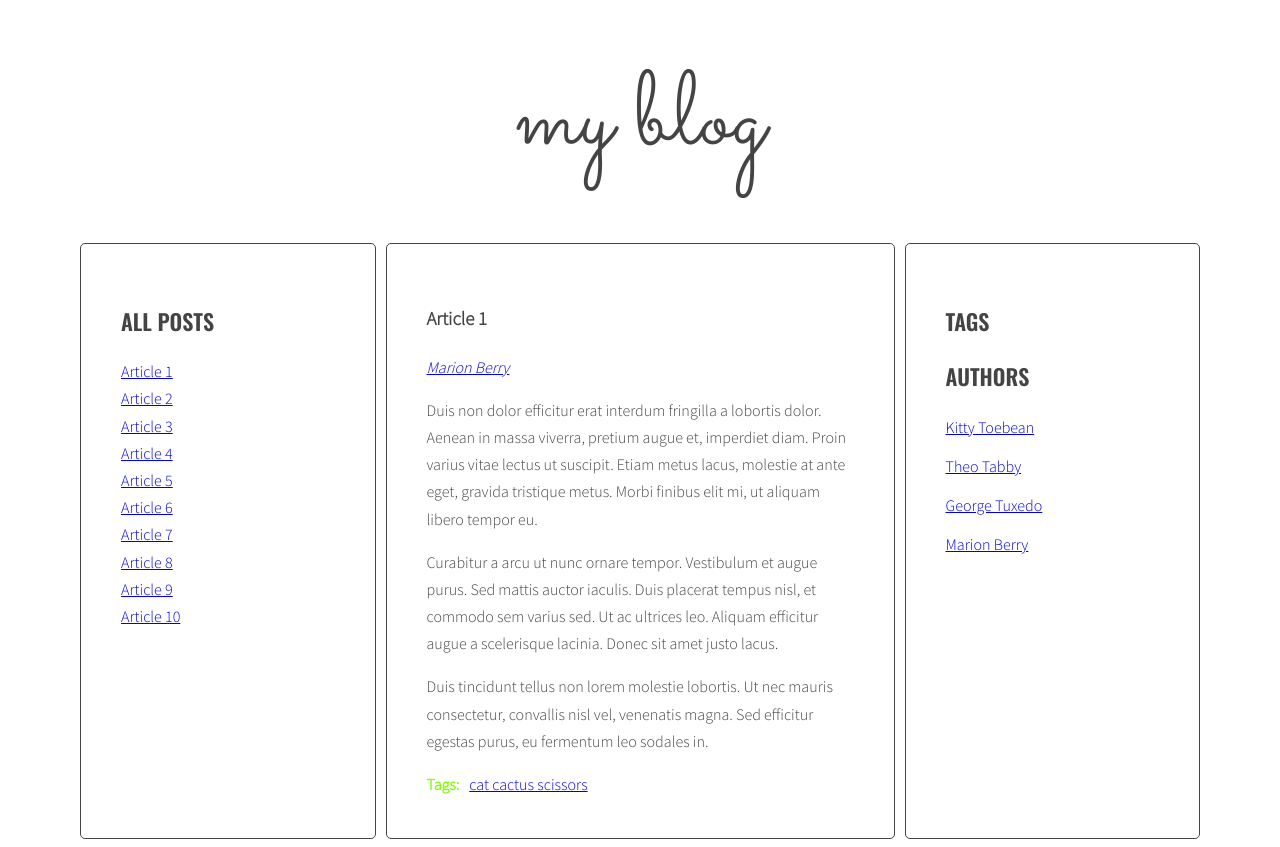
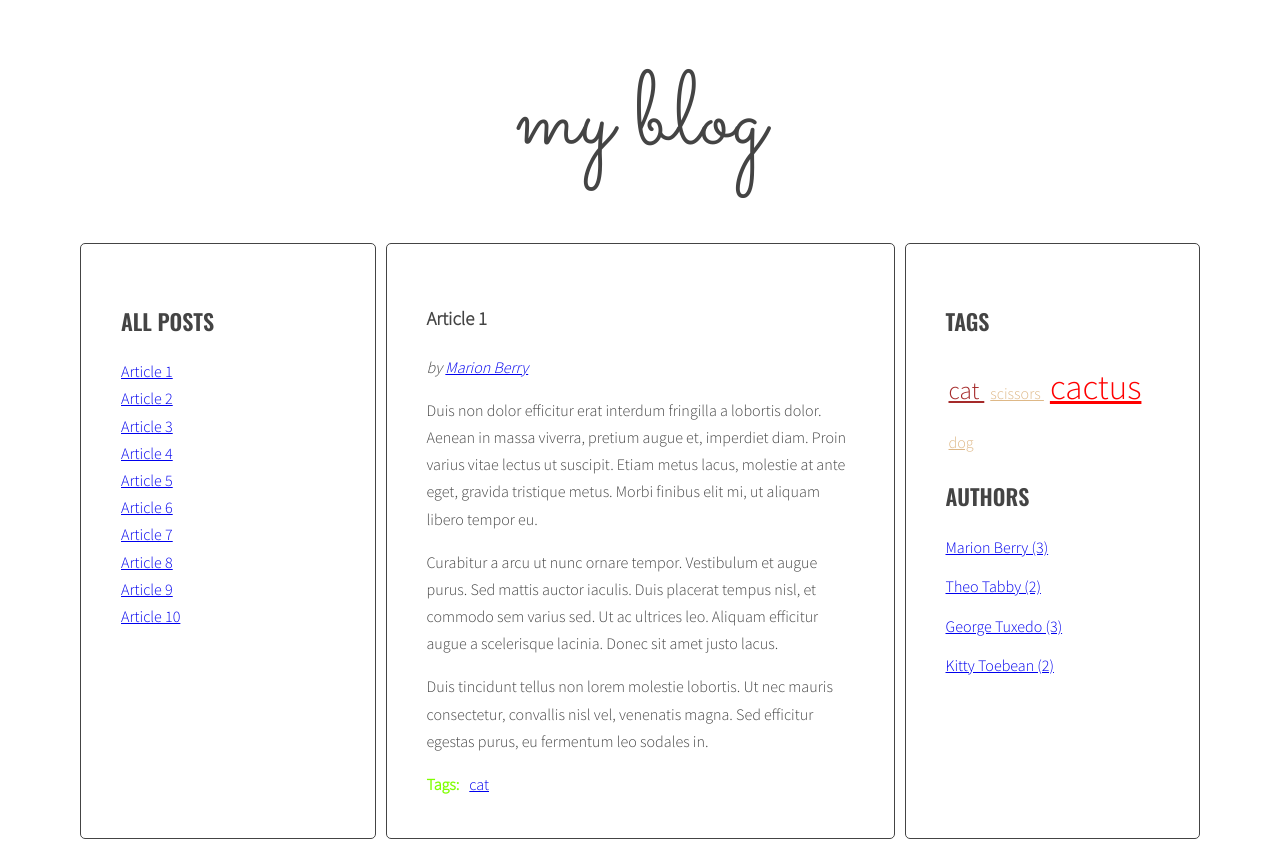
Before and after one commit to Bartlomiej258/javascript-blog, a website: page index.html in a window 1280 px wide. Drawn offline with nearby package versions, Linux system fonts and the light colour scheme.

Commit message:
generate links for authors with numbers of articles

```diff
--- a/index.html
+++ b/index.html
@@ -19,7 +19,7 @@
               </ul>
             </aside>
             <section class="posts">
-              <article class="post active" id="article-1" data-tags="cat cactus scissors" data-author="Marion Berry">
+              <article class="post active" id="article-1" data-tags="cat" data-author="Marion Berry">
                 <h3 class="post-title">Article 1</h3>
                 <p class="post-author">by </p>
                 <div class="post-content">
@@ -36,7 +36,7 @@
                   </ul>
                 </div>
               </article>
-              <article class="post" id="article-2" data-tags="cat scissors" data-author="Theo Tabby">
+              <article class="post" id="article-2" data-tags="scissors" data-author="Theo Tabby">
                 <h3 class="post-title">Article 2</h3>
                 <p class="post-author">by </p>
                 <div class="post-content">
@@ -69,7 +69,7 @@
                   </ul>
                 </div>
               </article>
-              <article class="post" id="article-4" data-tags="scissors" data-author="Kitty Toebean">
+              <article class="post" id="article-4" data-tags="dog" data-author="Kitty Toebean">
                 <h3 class="post-title">Article 4</h3>
                 <p class="post-author">by </p>
                 <div class="post-content">
@@ -86,7 +86,7 @@
                   </ul>
                 </div>
               </article>
-              <article class="post" id="article-5" data-tags="scissors cactus" data-author="Marion Berry">
+              <article class="post" id="article-5" data-tags="dog " data-author="Marion Berry">
                 <h3 class="post-title">Article 5</h3>
                 <p class="post-author">by </p>
                 <div class="post-content">
@@ -103,7 +103,7 @@
                   </ul>
                 </div>
               </article>
-              <article class="post" id="article-6" data-tags="cactus cat" data-author="George Tuxedo">
+              <article class="post" id="article-6" data-tags="cactus dog " data-author="George Tuxedo">
                 <h3 class="post-title">Article 6</h3>
                 <p class="post-author">by </p>
                 <div class="post-content">
@@ -120,7 +120,7 @@
                   </ul>
                 </div>
               </article>
-              <article class="post" id="article-7" data-tags="cat" data-author="Kitty Toebean">
+              <article class="post" id="article-7" data-tags="cactus cat" data-author="Kitty Toebean">
                 <h3 class="post-title">Article 7</h3>
                 <p class="post-author">by </p>
                 <div class="post-content">
@@ -137,7 +137,7 @@
                   </ul>
                 </div>
               </article>
-              <article class="post" id="article-8" data-tags="cat scissors" data-author="Theo Tabby">
+              <article class="post" id="article-8" data-tags="cactus cat " data-author="Theo Tabby">
                 <h3 class="post-title">Article 8</h3>
                 <p class="post-author">by </p>
                 <div class="post-content">
@@ -154,7 +154,7 @@
                   </ul>
                 </div>
               </article>
-              <article class="post" id="article-9" data-tags="cactus scissors" data-author="Marion Berry">
+              <article class="post" id="article-9" data-tags="scissors cactus" data-author="Marion Berry">
                 <h3 class="post-title">Article 9</h3>
                 <p class="post-author">by </p>
                 <div class="post-content">
@@ -171,7 +171,7 @@
                   </ul>
                 </div>
               </article>
-              <article class="post" id="article-10" data-tags="cactus cat" data-author="George Tuxedo">
+              <article class="post" id="article-10" data-tags="cat scissors " data-author="George Tuxedo">
                 <h3 class="post-title">Article 10</h3>
                 <p class="post-author">by </p>
                 <div class="post-content">
@@ -196,26 +196,7 @@
               </ul>
               <h2 class="section-title">Authors</h2>
               <ul class="list authors">
-                <li>
-                  <a href="#">
-                    <span class="author-name">Kitty Toebean</span>
-                  </a>
-                </li>
-                <li>
-                  <a href="#">
-                    <span class="author-name">Theo Tabby</span>
-                  </a>
-                </li>
-                <li>
-                  <a href="#">
-                    <span class="author-name">George Tuxedo</span>
-                  </a>
-                </li>
-                <li>
-                  <a href="#">
-                    <span class="author-name">Marion Berry</span>
-                  </a>
-                </li>
+
               </ul>
             </aside>
           </main>
--- a/js/script.js
+++ b/js/script.js
@@ -6,7 +6,12 @@ const optArticleSelector = '.post',
   optArticleAuthorSelector = '.post-author',
   optActiveTitleLink = '.titles a.active',
   optActiveArticleLink = '.posts .active',
-  optTitleLink = '.titles a';
+  optTitleLink = '.titles a',
+  optTagsListSelector = '.tags .list',
+  optCloudClassCount = 5,
+  optClioudClassPrefix = 'tag-size-',
+  optAuthorsListSelector = '.authors',
+  optArticleAuthorsSelector = '.post-author';
 
 const titleClickHandler = function (event) {
   event.preventDefault();
@@ -74,8 +79,30 @@ function generateTitleLinks(customerSelector = '') {
   }
 }
 
+function calculateTagsParams(tags) {
+  const params = { max : 0, min : 999999 };
+
+  for (let tag in tags) {
+    console.log(tag + ' is used ' + tags[tag] + ' times');
+    params.max = Math.max(tags[tag], params.max);
+    params.min = Math.min(tags[tag], params.min);
+  }
+  return params;
+}
+
+function calculateTagClass(count, params) {
+  const normalizedCount = count - params.min,
+    normalizedMax = params.max - params.min,
+    percentage = normalizedCount / normalizedMax,
+    classNumber = Math.floor (percentage * (optCloudClassCount - 1) + 1);
+
+  return optClioudClassPrefix + classNumber;
+}
 
 function generateTags() {
+  /* [NEW] create a new variable allTags with an empty object */
+  let allTags = {};
+
   /* find all articles */
   const articles = document.querySelectorAll(optArticleSelector);
 
@@ -92,7 +119,7 @@ function generateTags() {
     const articleTags = article.getAttribute('data-tags');
 
     /* split tags into array */
-    const articleTagsArray = articleTags.split('  ');
+    const articleTagsArray = articleTags.split(' ');
 
     /* START LOOP: for each tag */
     for (let tag of articleTagsArray) {
@@ -102,11 +129,46 @@ function generateTags() {
 
       /* add generated code to html variable */
       html = html + tagLinkHTML;
+
+      /* [NEW] check if this link is NOT already in allTags */
+      if (!allTags[tag]) {
+
+        /* [NEW] add tag to allTags object */
+        allTags[tag] = 1;
+      } else {
+        allTags[tag]++;
+      }
+
       /* END LOOP: for each tag */
     }
     /* insert HTML of all the links into the tags wrapper */
     wrapperTag.innerHTML = wrapperTag.innerHTML + ' ' + html;
     /* END LOOP: for every article: */
+
+    /* [NEW] find list of tags in right column */
+    const tagList = document.querySelector('.tags');
+
+    /* [NEW] add html from allTags to tagList */
+    // tagList.innerHTML = allTags.join(' ');
+    // console.log(allTags);
+    const tagsParams = calculateTagsParams(allTags);
+    console.log('tagsParams:', tagsParams);
+
+    /* [NEW] create variable for all links HTML code */
+    let allTagsHTML = '';
+
+    /* [NEW] START LOOP: for each tag in allTags: */
+    for(let tag in allTags){
+    /* [NEW] generate code of a link and add it to allTagsHTML */
+      // allTagsHTML += tag + ' (' + allTags[tag] + ') ';
+      const tagLinkHTML = '<li><a class="' + calculateTagClass(allTags[tag], tagsParams) + '" href="#tag-' + tag + '">' + tag + ' </a> ' + '</li>';
+      allTagsHTML += tagLinkHTML;
+      console.log('allTagsHTML', allTagsHTML);
+    }
+    /* [NEW] END LOOP: for each tag in allTags: */
+
+    /*[NEW] add HTML from allTagsHTML to tagList */
+    tagList.innerHTML = allTagsHTML;
   }
 }
 
@@ -165,31 +227,58 @@ function addClickListenersToTags() {
 
 function generateAuthors() {
 
+  /* [NEW] create a new variable allAuthors with an empty object */
+  let allAuthors = {};
+
   /* find all articles */
   const articles = document.querySelectorAll(optArticleSelector);
 
   /* START LOOP: for every article: */
   for (let article of articles) {
 
-    /* find authors wrapper */
-    const authorWrapper = article.querySelector(optArticleAuthorSelector);
+    /* find tags wrapper */
+    const titleList = article.querySelector(optArticleAuthorsSelector);
 
     /* make html variable with empty string */
     let html = ' ';
 
-    /* get authors from data-authors attribute */
-    const articleAuthors = article.getAttribute('data-author');
+    /* get authors from data-author attribute */
+    const authorTags = article.getAttribute('data-author');
 
     /* generate HTML of the link */
-    const linkHTML = '<a href="#author-' + articleAuthors + '">' + articleAuthors + '</a>';
+    const authorLinkHTML = '<a href="#author-' + authorTags + '"><span>' + authorTags + '</span></a>';
 
     /* add generated code to html variable */
-    html = html + linkHTML;
+    html = html + allAuthors;
 
-    /* insert HTML to the authorsWrapper */
-    authorWrapper.innerHTML = html;
+
+    /* [NEW] check if this link is NOT already in allAuthors */
+    if (!allAuthors[authorTags]) {
+
+      /* [NEW] add tag to allAuthors object */
+      allAuthors[authorTags] = 1;
+    } else {
+      allAuthors[authorTags]++;
+    }
+
+    /* [DONE] insert HTML of all the links into the tags wrapper */
+    titleList.innerHTML = titleList.innerHTML + authorLinkHTML;
 
     /* END LOOP: for every article: */
+  }
+
+  /* [NEW] find list of authors in right column */
+  const authorList = document.querySelector(optAuthorsListSelector);
+  let allAuthorsHTML = '';
+  /* [NEW] START LOOP: for each tag in allAuthors: */
+  for (let author in allAuthors) {
+
+    allAuthorsHTML += '<li><a href="#author-' + author + '">' + author + ' (' + allAuthors[author] + ') ' + '</a></li> ';
+    console.log(allAuthorsHTML);
+
+
+    /*[NEW] add HTML from allAutorsHTML to tagList */
+    authorList.innerHTML = allAuthorsHTML;
   }
 }
 
@@ -250,6 +339,7 @@ function addClickListenersToAuthors() {
   }
 }
 
+
 generateTitleLinks();
 generateTags();
 addClickListenersToTags();
--- a/sass/style.scss
+++ b/sass/style.scss
@@ -94,7 +94,7 @@ body {
 }
 
 .list-horizontal {
-    li {
+    li a {
         display: inline-block;
     }
 }
@@ -129,3 +129,20 @@ body {
         color: chartreuse;
     }
 }
+.list.tags li {
+    display: inline;
+    margin: 3px;
+}
+
+.tag-size-5 {
+    color: red;
+    font-size: 35px;
+}
+.tag-size-3 {
+    color: brown;
+    font-size: 25px;
+}
+.tag-size-1 {
+    color: burlywood;
+    font-size: 16px;
+}
```
Also changed, not shown: css/style.css, 1 other file.
